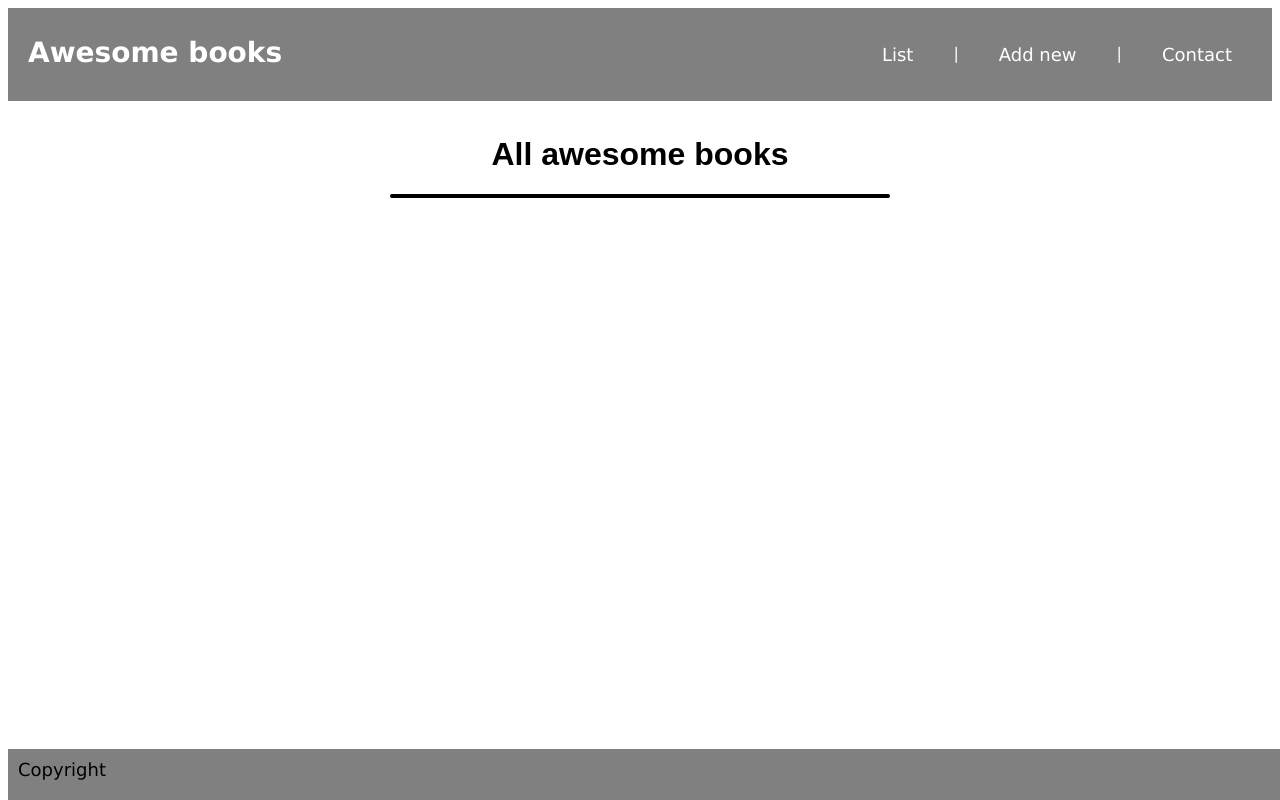
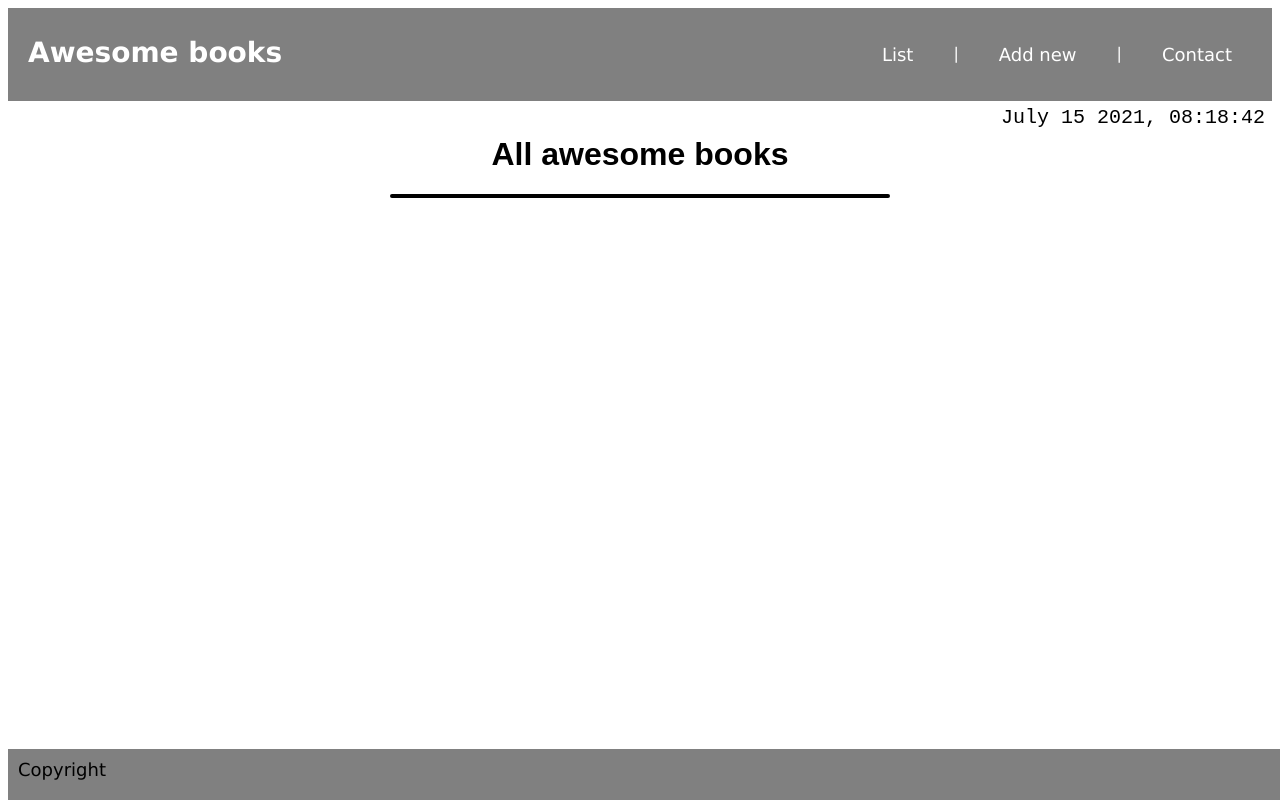
Before and after one commit to IbrohimRasulov/Awesome-Books-2, a plain HTML site: page index.html in a window 1280 px wide. Drawn offline with Linux system fonts and the light colour scheme.

Commit message:
Add type module

```diff
--- a/index.html
+++ b/index.html
@@ -56,6 +56,6 @@
     <span>Copyright</span>
   </footer>
   <script type="text/javascript" src="script.js"></script>
-  <script src="dateTime.js"></script>
+  <script type="module" src="dateTime.js"></script>
 </body>
 </html>
```
